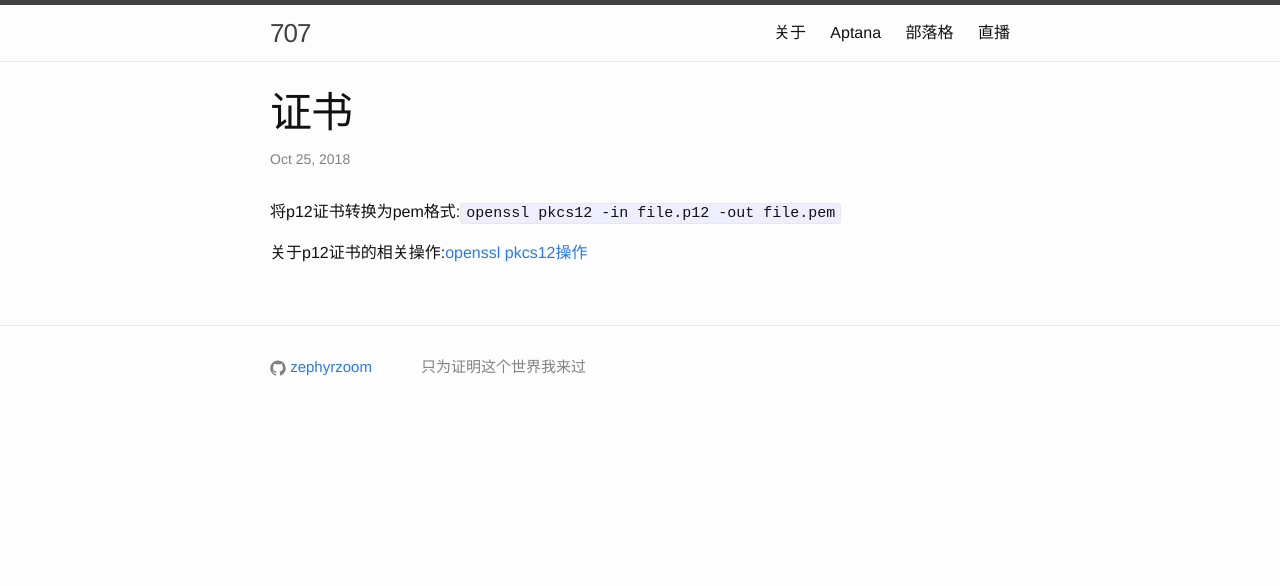
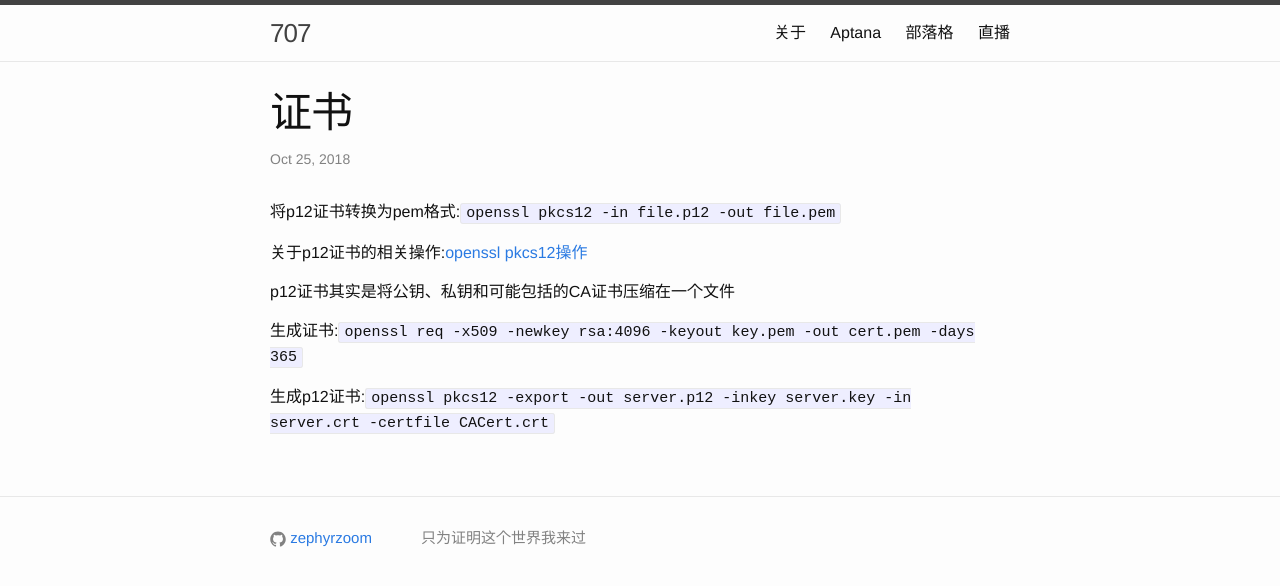
Before and after one commit to zephyrzoom/zephyrzoom.github.io, a Jekyll site: the page built from _posts/2018-10-25-certification.md, in a window 1280 px wide. Shown: the top 586 px of the page. Built offline with Jekyll 4.4.1, drawn with Linux system fonts in a browser that asks for light colours; comment, search, counter and statistics services are not loaded.

```diff
--- a/_posts/2018-10-25-certification.md
+++ b/_posts/2018-10-25-certification.md
@@ -7,3 +7,9 @@ date: 2018-10-25 16:46:00 +0800
 将p12证书转换为pem格式:`openssl pkcs12 -in file.p12 -out file.pem`
 
 关于p12证书的相关操作:[openssl pkcs12操作](https://www.openssl.org/docs/man1.1.0/apps/pkcs12.html)
+
+p12证书其实是将公钥、私钥和可能包括的CA证书压缩在一个文件
+
+生成证书:`openssl req -x509 -newkey rsa:4096 -keyout key.pem -out cert.pem -days 365`
+
+生成p12证书:`openssl pkcs12 -export -out server.p12 -inkey server.key -in server.crt -certfile CACert.crt`
```
Also changed, not shown: _posts/2018-10-30-nohup.md (added, +7 -0 lines).
